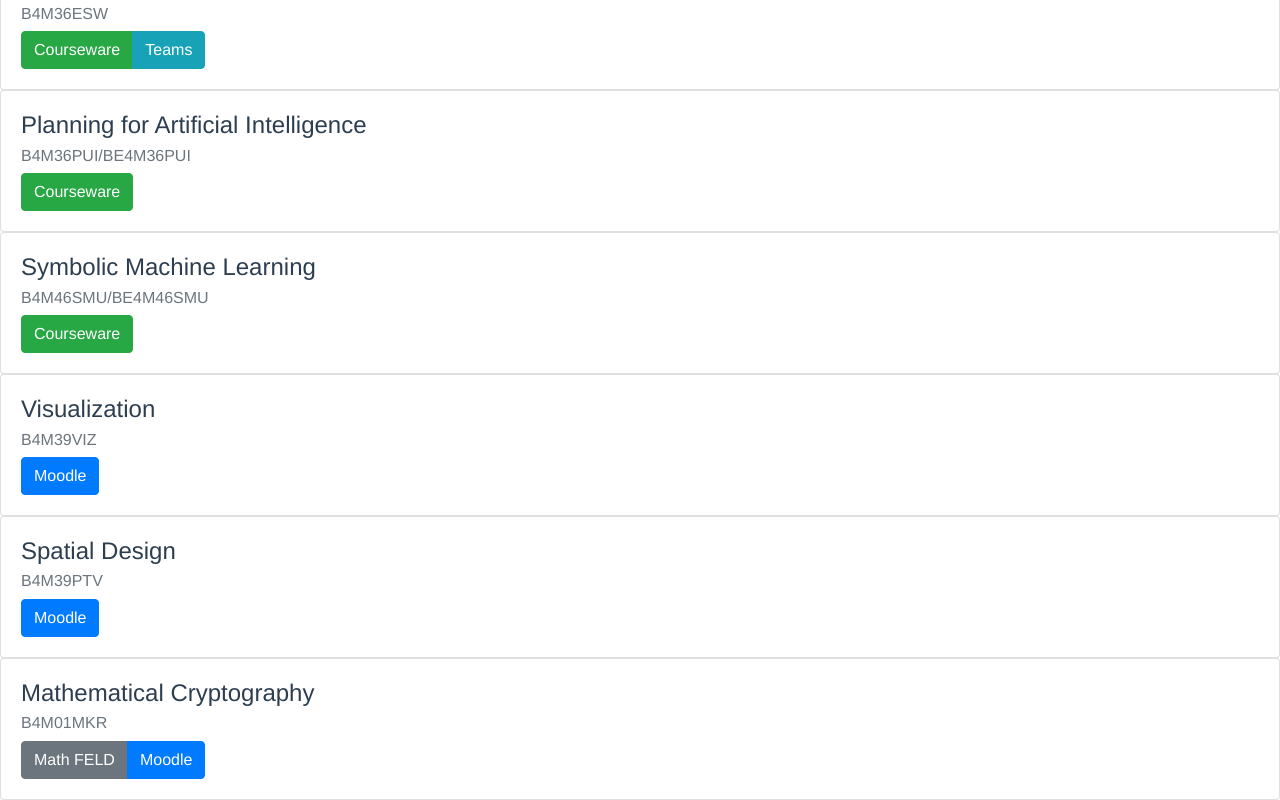
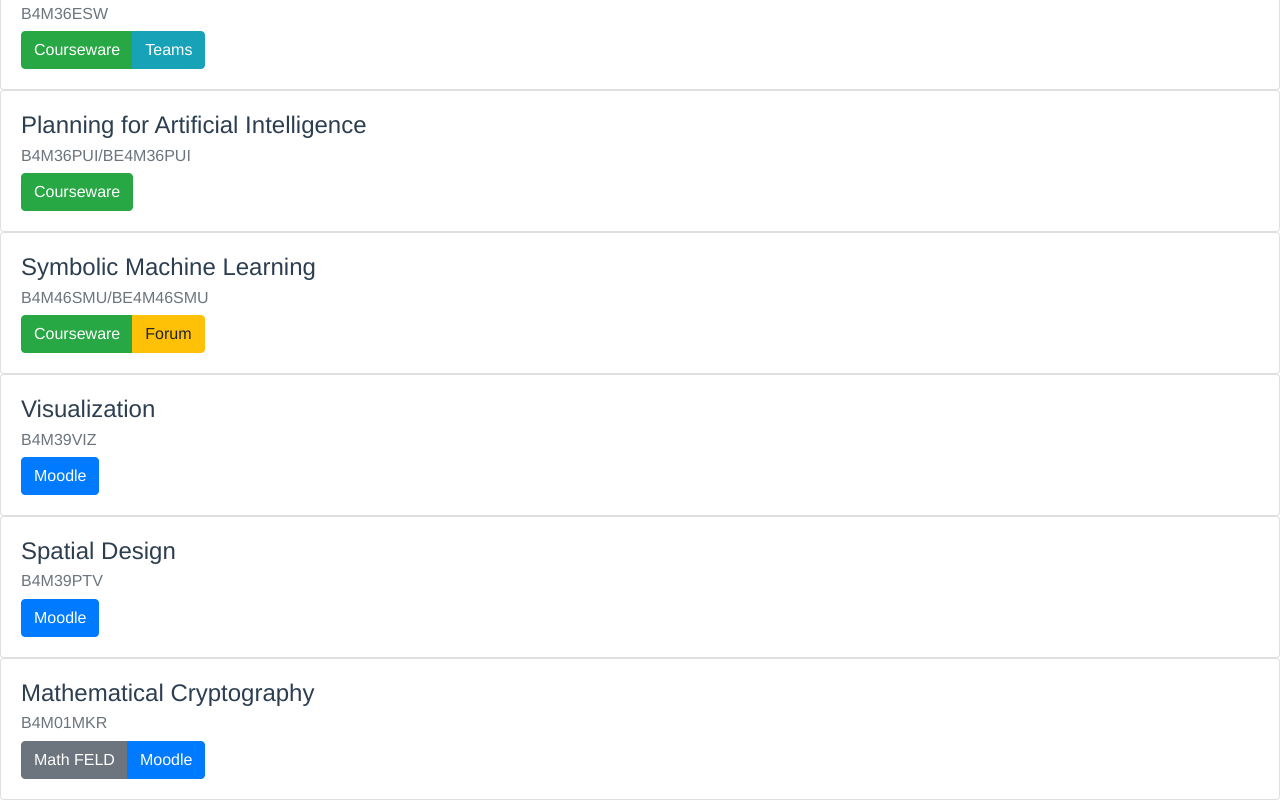
Before and after one commit to skalahonza/linkoi, a Vue app: page /#/ in a window 1280 px wide. Shown: the part 683-1483 px from the top of the page. Built offline with nearby package versions, Linux system fonts and the light colour scheme.

Commit message:
Add SMU forum link

```diff
--- a/src/views/Home.vue
+++ b/src/views/Home.vue
@@ -163,6 +163,10 @@ export default Vue.extend({
             {
               name: "Courseware",
               address: "https://cw.fel.cvut.cz/wiki/courses/smu/start"
+            },
+            {
+              name: "Forum",
+              address: "https://cw.felk.cvut.cz/forum/forum-1633.html"
             }
           ]
         },
```
